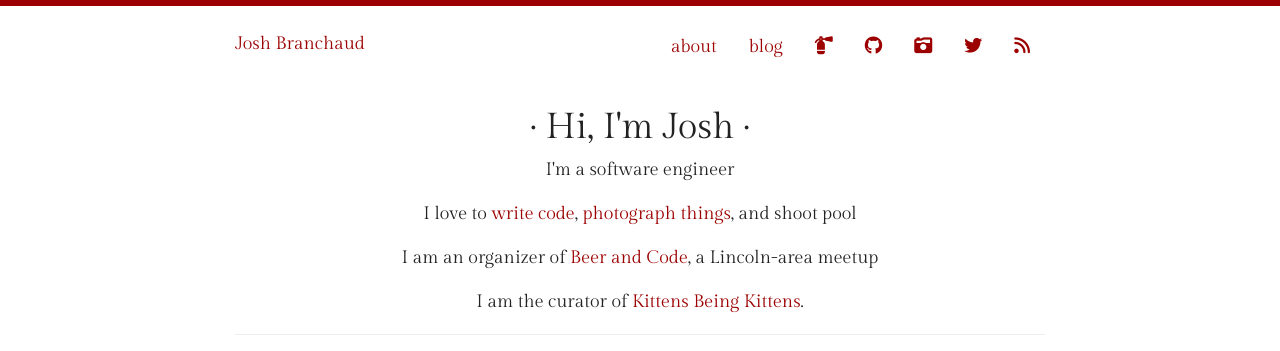
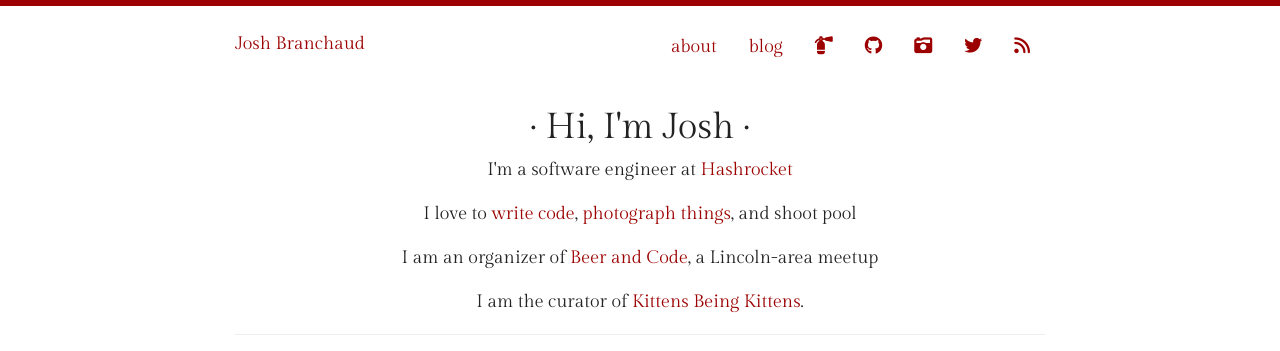
Before and after one commit to jbranchaud/blog, a Jekyll site: the page built from index.html, in a window 1280 px wide. Shown: the top 351 px of the page. Built offline with Jekyll 4.4.1, drawn with Linux system fonts in a browser that asks for light colours; nearby versions of some CDN libraries; library files that are not in the unit come from our copies.

Commit message:
Add a note about Hashrocket to the index page.

```diff
--- a/index.html
+++ b/index.html
@@ -10,7 +10,8 @@ title: Home
 <h1>&middot; Hi, I'm Josh &middot;</h1>
 
 <p>
-  I'm a software engineer
+  I'm a software engineer at
+  <a href="http://hashrocket.com/">Hashrocket</a>
 </p>
 
 <p>
```
